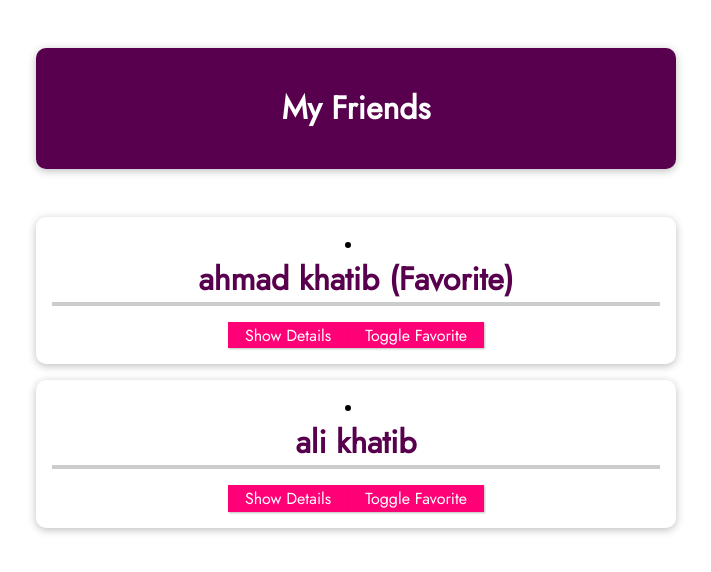
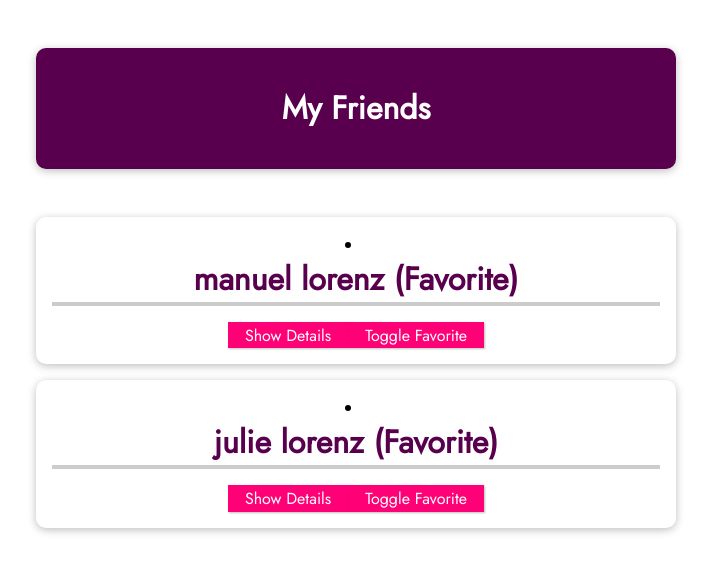
Before and after one commit to ahmad-khatib0/vue, a Vue app in the folder 8_vue-first-app/: page / in a window 1280 px wide. Shown: the top 572 px of the page, without its empty margins (284-995 px from the left). Built offline with nearby package versions, Linux system fonts and the light colour scheme.

Commit message:
bind the props to make them more dynamic

```diff
--- a/8_vue-first-app/src/App.vue
+++ b/8_vue-first-app/src/App.vue
@@ -1,16 +1,12 @@
 <template>
   <header><h1>My Friends</h1></header>
   <friends-contact
-    name="ahmad khatib"
-    email-address="ahmad@localhost.com"
-    phone-number="444-33333-54"
-    is-favorite="1"
-  ></friends-contact>
-  <friends-contact
-    name="ali khatib"
-    email-address="ali@localhost.com"
-    phone-number="444-33333-54"
-    is-favorite="0"
+    v-for="friend in friends"
+    :key="friend.id"
+    :name="friend.name"
+    :email-address="friend.emailAddress"
+    :phone-number="friend.phoneNumber"
+    :is-favorite="true"
   ></friends-contact>
 </template>
 
--- a/8_vue-first-app/src/components/FriendsContact.vue
+++ b/8_vue-first-app/src/components/FriendsContact.vue
@@ -1,6 +1,6 @@
 <template>
   <li>
-    <h2>{{ name }} {{ isFavoriteFriend === "1" ? "(Favorite)" : "" }}</h2>
+    <h2>{{ name }} {{ isFavoriteFriend ? "(Favorite)" : "" }}</h2>
     <button @click="toggleDetails">
       {{ detailsAreVisible ? "Hide" : "Show" }} Details
     </button>
@@ -33,7 +33,7 @@ export default {
     isFavorite: {
       type: Boolean,
       required: false,
-      default: "0", //default can be a function
+      default: false, //default can be a function
       // validator: function(value) {
       //   return value === "1" || value === "0";
       // },
@@ -42,13 +42,6 @@ export default {
   data() {
     return {
       detailsAreVisible: false,
-      friend: {
-        id: "manuel",
-        name: "manuel lorenz",
-        email: "manuel@localhost.com",
-        phone: "224-333-2222",
-      },
-
       isFavoriteFriend: this.isFavorite,
     };
   },
@@ -60,9 +53,7 @@ export default {
       // if (this.isFavorite === "1") this.isFavorite = "0";
       // else this.isFavorite = "1"; //this tow lines of code incorrect ,
       // because props in vue are immutable, so the solution was to assign it to isFavoriteFriend
-
-      if (this.isFavoriteFriend === "1") this.isFavoriteFriend = "0";
-      else this.isFavoriteFriend = "1";
+      this.isFavoriteFriend = !this.isFavoriteFriend;
     },
   },
 };
```
